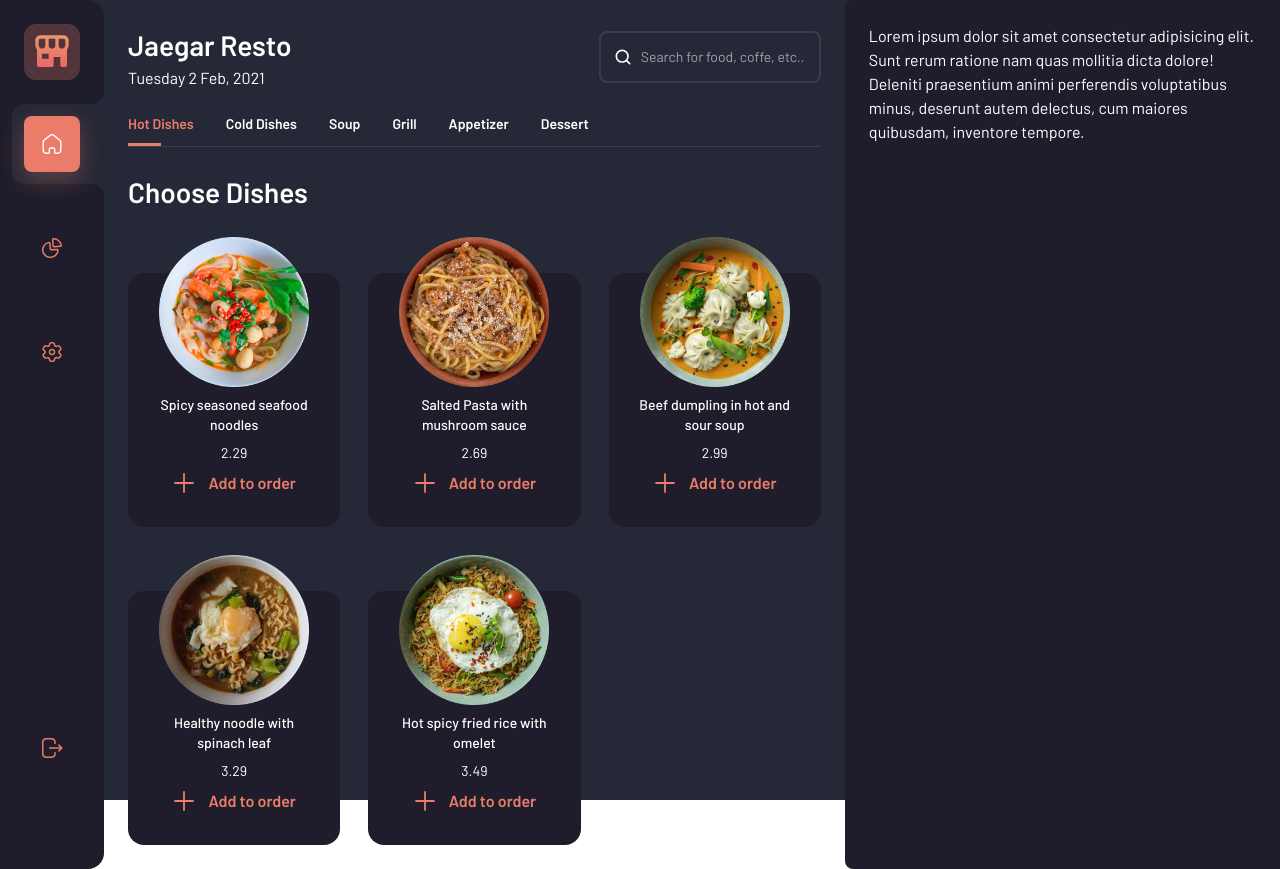
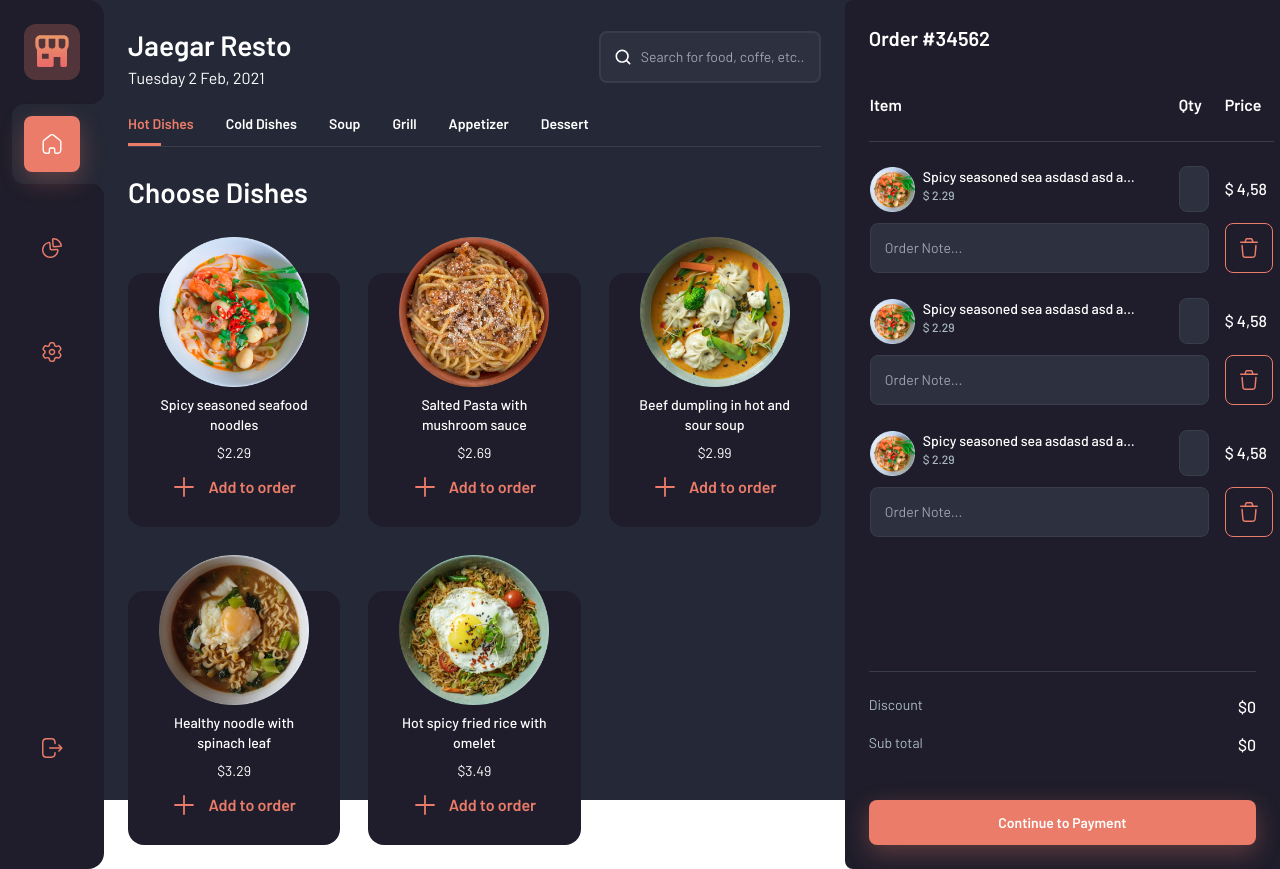
Before and after one commit to hilquias-kil/jaegar_resto, a Next.js app: page / in a window 1280 px wide. Built offline with nearby package versions, Linux system fonts and the light colour scheme.

Commit message:
ADD: cart components

```diff
--- a/src/components/Cart/Cart.tsx
+++ b/src/components/Cart/Cart.tsx
@@ -1,12 +1,68 @@
+import { CartProduct } from "@/components/CartProduct";
+
+function EmptyCart() {
+  return (
+    <tr>
+      <td colSpan={3} className="text-center py-6">
+        <p className="text-[28px] font-semibold">Your cart is empty</p>
+        <p className="">
+          Add items to create <br /> an order
+        </p>
+      </td>
+    </tr>
+  );
+}
+
 export function Cart() {
   return (
-    <aside className="bg-secondary rounded-l-lg p-6">
-      <p>
-        Lorem ipsum dolor sit amet consectetur adipisicing elit. Sunt rerum
-        ratione nam quas mollitia dicta dolore! Deleniti praesentium animi
-        perferendis voluptatibus minus, deserunt autem delectus, cum maiores
-        quibusdam, inventore tempore.
-      </p>
+    <aside className="bg-secondary rounded-l-lg p-6 flex flex-col">
+      <h3 className="text-xl font-semibold mb-10">Order #34562</h3>
+      <div className="grow">
+        <table className="w-full">
+          <thead>
+            <tr>
+              <th className="text-left border-b-line border-b-[1px] pb-6 pr-2">
+                Item
+              </th>
+              <th className="text-left border-b-line border-b-[1px] pb-6 w-16 px-2">
+                Qty
+              </th>
+              <th className="text-left border-b-line border-b-[1px] pb-6 w-14 pl-2">
+                Price
+              </th>
+            </tr>
+          </thead>
+          <tbody>
+            <CartProduct />
+            <CartProduct />
+            <CartProduct />
+          </tbody>
+        </table>
+      </div>
+      <div className="pt-6 border-t-line border-t-[1px]">
+        <p className="flex justify-between mb-4">
+          <span className="text-[#ABBBC2] text-sm font-normal leading-tight">
+            Discount
+          </span>
+          <span className="text-right text-white text-base font-medium  leading-snug">
+            $0
+          </span>
+        </p>
+        <p className="flex justify-between mb-11">
+          <span className="text-[#ABBBC2] text-sm font-normal leading-tight">
+            Sub total
+          </span>
+          <span className="text-right text-white text-base font-medium  leading-snug">
+            $0
+          </span>
+        </p>
+        <button
+          type="button"
+          className="p-3.5 bg-primary hover:bg-[#FE907D] active:opacity-70 rounded-lg text-sm font-semibold leading-tight  shadow-[0px_8px_24px_0px_rgba(234,124,105,0.32)] w-full transition-all"
+        >
+          Continue to Payment
+        </button>
+      </div>
     </aside>
   );
 }
--- /dev/null
+++ b/src/components/CartProduct/CartProduct.tsx
@@ -0,0 +1,46 @@
+import { Trash } from "@/components/Icons";
+
+export function CartProduct() {
+  return (
+    <>
+      <tr>
+        <td className="pr-2 pt-6 pb-[10px]">
+          <div className="flex gap-2">
+            <img src="/products/image_1.png" alt="" width={45} height={45} />
+            <div className="w-3/4">
+              <p className="text-sm font-medium truncate">
+                Spicy seasoned sea asdasd asd ada sd asd as d
+              </p>
+              <p className="text-xs text-[#ABBBC2] font-medium">$ 2.29</p>
+            </div>
+          </div>
+        </td>
+        <td className="px-2 pt-6 pb-[10px]">
+          <input
+            type="text"
+            value="1"
+            className="text-base font-medium w-full border-line bg-form hover:bg-[#373A48] focus:bg-[#1F1D2B] focus:border-[#ABBBC2] border-[1px] rounded-lg py-[10px]  px-[14px] focus:outline-none text-center transition-colors"
+          />
+        </td>
+        <td className="pl-2 pt-6 pb-[10px] text-base font-medium">$ 4,58</td>
+      </tr>
+      <tr>
+        <td colSpan={2} className="pr-2">
+          <input
+            type="text"
+            placeholder="Order Note..."
+            className="w-full border-line bg-form hover:bg-[#373A48] focus:bg-[#1F1D2B] focus:border-[#ABBBC2] border-[1px] rounded-lg p-[14px] text-sm focus:outline-none transition-colors"
+          />
+        </td>
+        <td className="pl-2">
+          <button
+            type="button"
+            className="border-primary border-[1px] fill-primary p-[14px] rounded-lg hover:bg-[rgba(234,124,105,0.16)] active:opacity-70 transition-all"
+          >
+            <Trash />
+          </button>
+        </td>
+      </tr>
+    </>
+  );
+}
--- /dev/null
+++ b/src/components/CartProduct/index.ts
@@ -0,0 +1 @@
+export * from "./CartProduct";
--- a/src/components/Header/Header.tsx
+++ b/src/components/Header/Header.tsx
@@ -7,7 +7,7 @@ export const Header = () => (
 
     <input
       type="text"
-      className="bg-[url('/search.svg')] bg-no-repeat bg-[14px_center] border-line bg-form hover:bg-[#373A48] focus:bg-[#1F1D2B] focus:border-[#ABBBC2] border-2 rounded-lg p-[14px] pl-10 box-content group-focus:bg-primary w-[164px] text-sm bg-transparent focus:outline-none"
+      className="bg-[url('/search.svg')] bg-no-repeat bg-[14px_center] border-line bg-form hover:bg-[#373A48] focus:bg-[#1F1D2B] focus:border-[#ABBBC2] border-2 rounded-lg p-[14px] pl-10 box-content w-[164px] text-sm focus:outline-none"
       placeholder="Search for food, coffe, etc.."
     />
   </header>
--- a/src/components/Icons/index.ts
+++ b/src/components/Icons/index.ts
@@ -4,3 +4,4 @@ export * from "./settings";
 export * from "./logout";
 export * from "./search";
 export * from "./plus";
+export * from "./trash";
--- /dev/null
+++ b/src/components/Icons/trash.tsx
@@ -0,0 +1,12 @@
+export function Trash() {
+  return (
+    <svg
+      xmlns="http://www.w3.org/2000/svg"
+      width="18"
+      height="20"
+      className="fill-inherit"
+    >
+      <path d="m15.879 6.719.1.001c.369.03.651.337.671.706l-.01.206-.314 3.851-.33 3.758c-.07.75-.132 1.384-.186 1.882-.188 1.736-1.315 2.81-3.013 2.841a191.08 191.08 0 0 1-7.663-.005c-1.65-.035-2.76-1.12-2.944-2.83l-.128-1.259-.222-2.443-.228-2.68-.26-3.22a.744.744 0 0 1 .67-.807c.37-.03.696.226.773.587l.03.295.245 3.017.267 3.127c.12 1.354.223 2.45.306 3.219.105.974.618 1.475 1.521 1.494 2.452.053 4.978.054 7.606.005.958-.018 1.479-.514 1.586-1.507l.127-1.252c.037-.386.076-.813.118-1.276l.268-3.075.322-3.946a.74.74 0 0 1 .688-.69ZM.73 4.989A.74.74 0 0 1 0 4.24c0-.38.275-.693.632-.743l.1-.007h3.186c.378 0 .71-.25.828-.61l.03-.11.247-1.264A1.993 1.993 0 0 1 6.779.006L6.936 0h4.128c.844 0 1.588.546 1.875 1.39l.048.162.237 1.216c.075.38.378.665.746.714l.112.007h3.187a.74.74 0 0 1 .731.75c0 .38-.275.694-.632.743l-.1.007H.732ZM11.064 1.5H6.936a.525.525 0 0 0-.463.278l-.026.068-.237 1.216a2.447 2.447 0 0 1-.125.428h5.83a2.439 2.439 0 0 1-.087-.262l-.038-.166-.226-1.17a.521.521 0 0 0-.414-.385l-.086-.007Z" />
+    </svg>
+  );
+}
--- a/src/components/Product/Product.tsx
+++ b/src/components/Product/Product.tsx
@@ -1,4 +1,5 @@
 import { Plus } from "@/components/Icons";
+import { formatCurrency } from "@/utils/formatCurrency";
 
 interface ProductProps {
   image: string;
@@ -9,19 +10,19 @@ interface ProductProps {
 
 export function Product({ image, title, price, addToOrder }: ProductProps) {
   return (
-    <div className="bg-secondary rounded-2xl flex flex-col items-center mt-9 p-6">
+    <div className="group bg-secondary hover:bg-[#232131] rounded-2xl flex flex-col items-center mt-9 p-6">
       <img
         src={image}
         alt={title}
         width={150}
         height={150}
-        className="mt-[-60px] mb-2"
+        className="mt-[-60px] mb-2 group-hover:scale-110 group-hover:rotate-12 transition-transform"
       />
       <p className="text-sm font-medium mb-2 text-center">{title}</p>
-      <p className="text-sm font-normal-">{price}</p>
+      <p className="text-sm font-normal mb-2">{formatCurrency(price)}</p>
       <button
         type="button"
-        className="text-primary font-semibold p-2 flex items-center gap-3"
+        className="text-primary font-semibold py-1 px-2 flex items-center gap-3 hover:bg-[rgba(234,124,105,0.16)] rounded-lg transition-colors"
         onClick={addToOrder}
       >
         <Plus />
--- /dev/null
+++ b/src/utils/formatCurrency.ts
@@ -0,0 +1,12 @@
+export function formatCurrency(
+  value: number,
+  currency: string = "USD",
+  locale: string = "en-US"
+): string {
+  const formatter = new Intl.NumberFormat(locale, {
+    style: "currency",
+    currency: currency,
+  });
+
+  return formatter.format(value);
+}
```
